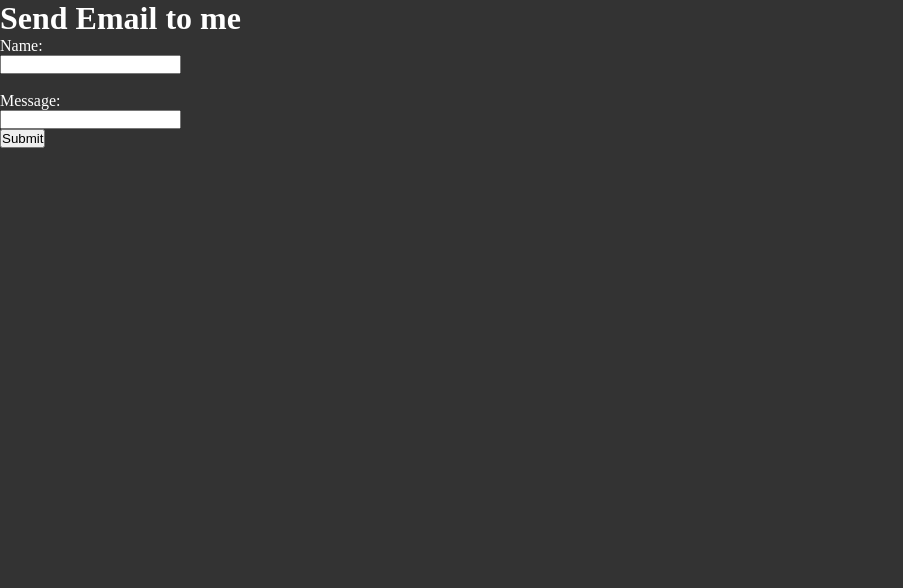
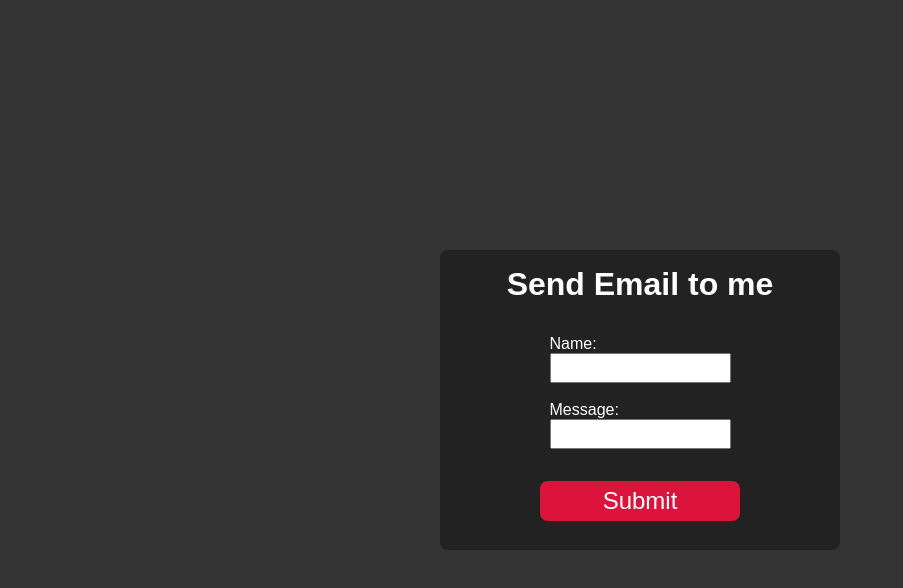
Before and after one commit to TrustierSquid/Email-app, a website built with Parcel: page index.html in a window 1280 px wide. Shown: the whole page, without its empty margins (0-903 px from the left). Built offline with nearby package versions, Linux system fonts and the light colour scheme; some packages are replaced by stand-ins of ours.

Commit message:
styled form

```diff
--- a/src/styles.scss
+++ b/src/styles.scss
@@ -2,9 +2,50 @@
     margin: 0px;
     padding: 0px;
     box-sizing: border-box;
+    font-family: "Arial";
 }
 
 body {
     background-color: #333;
     color: white;
+    display: grid;
+    place-items: center;
+    height: 100vh;
 }
+
+#email-container {
+    background-color: #222;
+    width: 400px;
+    height: 300px;
+    padding: 1rem;
+    display: flex;
+    flex-direction: column;
+    align-items: center;
+    border-radius: 0.5rem;
+
+    form {
+        padding: 2rem;
+
+        input {
+            height: 30px;
+        }
+    }
+
+    button {
+        background-color: crimson;
+        color: white;
+        width: 200px;
+        height: 40px;
+        border: none;
+        align-self: center;
+        font-size: 1.5rem;
+        padding: 0.1rem;
+        border-radius: 0.5rem;
+        transition: 250ms;
+        cursor: pointer;
+
+        &:hover {
+            background-color: red;
+        }
+    }
+}
```
